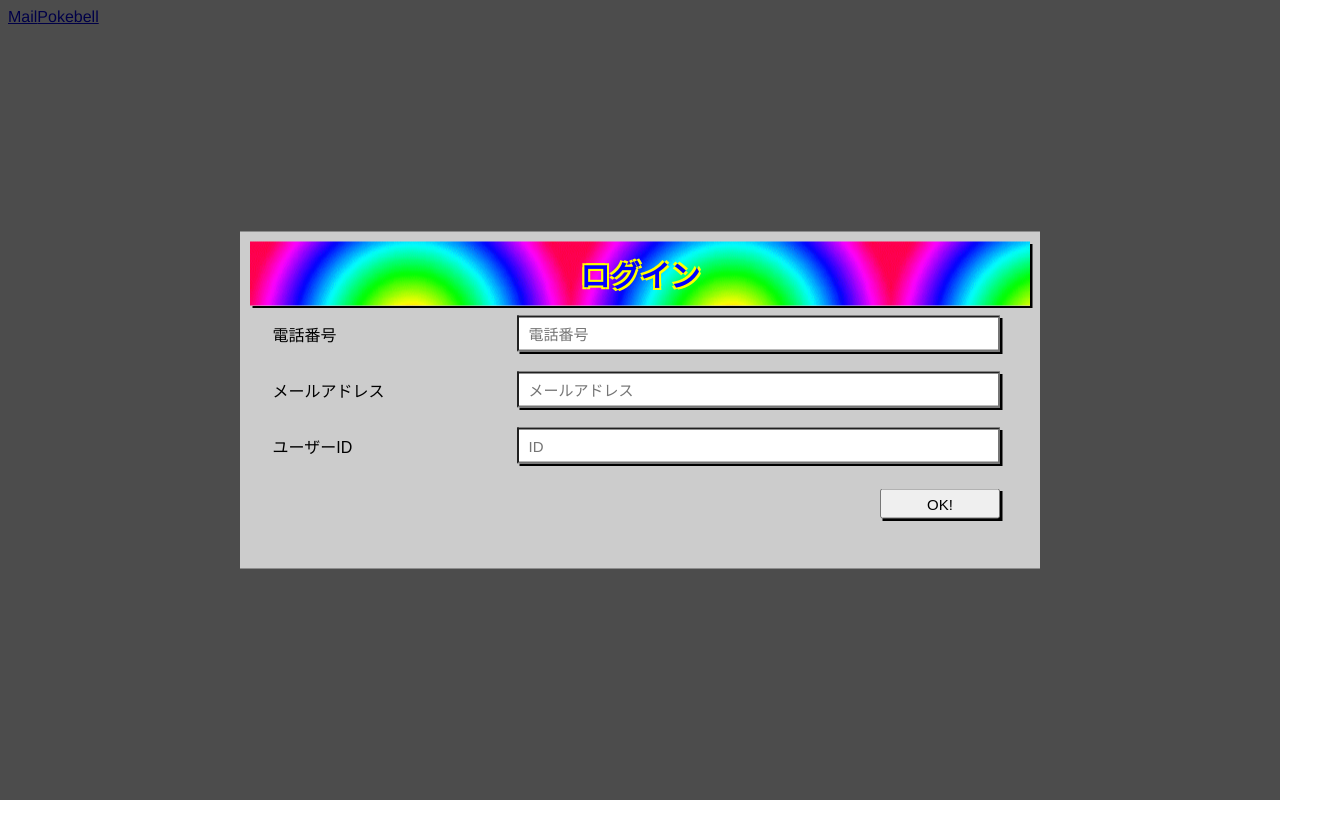
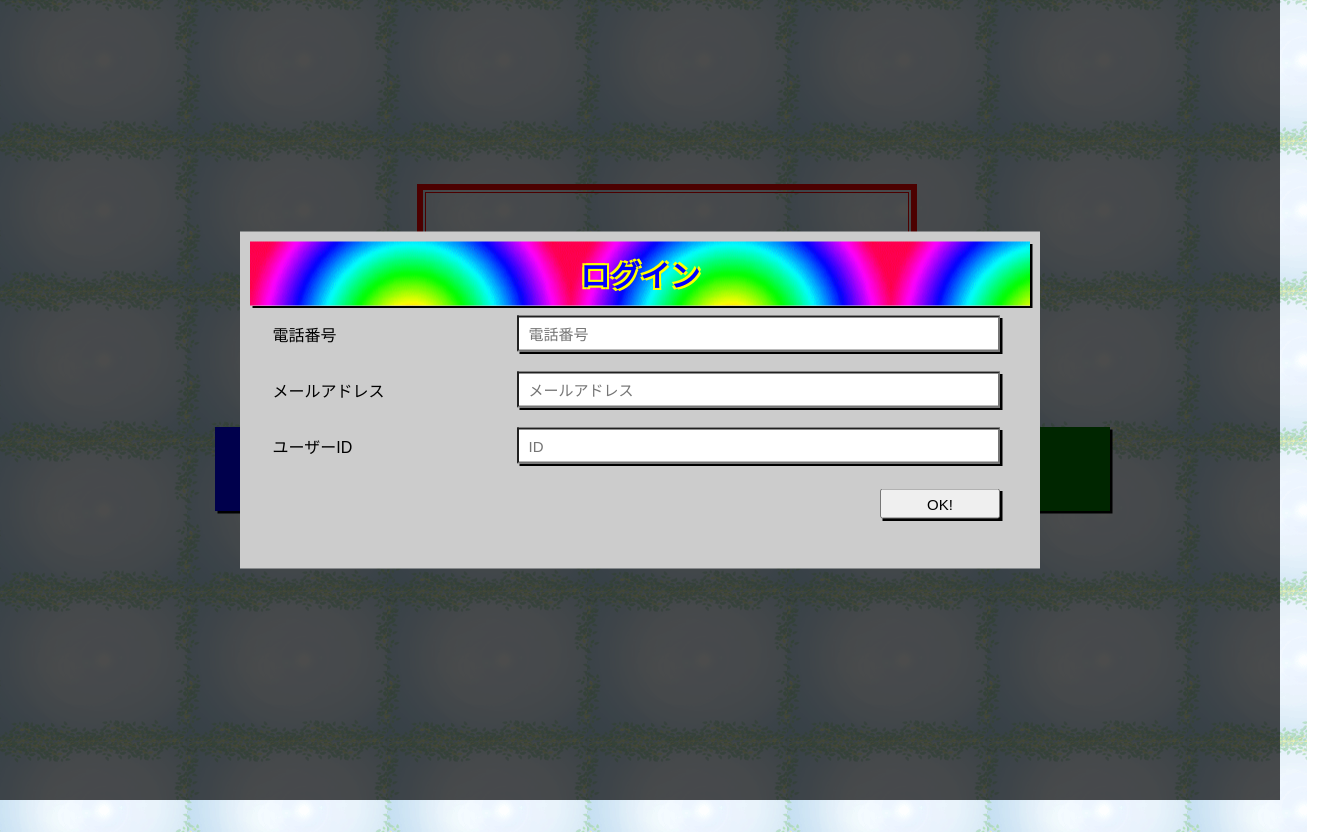
Before and after one commit to pteroid/heisei_chat_client, a Vue app: page / in a window 1280 px wide. Shown: the whole page, 1327 px wide, since content can reach past the window. Before the commit the page ends 800 px from the top, so only its background shows below. Built offline with nearby package versions, Linux system fonts and the light colour scheme.

Commit message:
SENDファイルの内容をHOMEに実装

```diff
--- a/src/views/Home.vue
+++ b/src/views/Home.vue
@@ -1,7 +1,80 @@
 <template>
   <div class="home">
-        <router-link to="/keitai/mail">Mail</router-link>
-        <router-link to="/pokebell">Pokebell</router-link>
+    <div class="homeBack">
+      <center class="homec">
+        <!--
+    <select v-model="toYear">
+      <option v-for="year in years" :value="year.value" :key="year.id">{{year.text}}</option>
+    </select>
+        -->
+        <!--
+    <input type="radio" id="pokebell" value="Pokebell" v-model="toYear">
+    <label for="pokebell">ポケベル(H0~8) </label>
+    <input type="radio" id="keitai" value="Keitai" v-model="toYear">
+    <label for="keitai">ガラケー(H9~19) </label>
+    <input type="radio" id="smart" value="Smart" v-model="toYear">
+    <label for="smart">スマートホン(H20~31) </label>
+    <div >
+    <div v-if="toYear=='Pokebell'">
+      <input type="text" v-model="phoneNum" placeholder="電話番号" maxlength="12">
+    </div>
+    <div v-if="toYear=='Keitai'">
+      <input type="email" v-model="address" placeholder="メールアドレス">
+    </div>
+    <div v-if="toYear=='Smart'">
+      <input type="text" v-model="identfier" placeholder="ID" maxlength="16">
+    </div>
+
+    <div>
+      <textarea name="textbox" id="textbox" cols="30" rows="10"></textarea>
+    </div>
+    <button>send</button>
+        -->
+        <table border="6" bordercolor="red" width="500">
+          <tr>
+            <td>
+              <marquee>
+                <font size="14" color="blue">
+                  <i>
+                    <b>平 成 チ ャ ッ ト</b>
+                  </i>
+                </font>
+              </marquee>
+            </td>
+          </tr>
+        </table>
+        <table width="480px">
+          <tr>
+            <td>
+              <marquee behavior="alternate">
+                <p class="advice">\ ゆ っ く り し て い っ て ね ！ /</p>
+              </marquee>
+            </td>
+          </tr>
+        </table>
+        <div class="select">
+          <div class="list">
+            <!--<router-link tag="div" class="item" :to="{name: 'preview_mail', params:{id: message.id}}"-->
+            <router-link tag="div" class="pokebell" to="/Pokebell">
+              ポケベルへの受信を
+              <br>確認
+            </router-link>
+          </div>
+          <div class="list">
+            <router-link tag="div" class="keitai" to="/keitai">
+              ガラケーへの受信を
+              <br>確認
+            </router-link>
+          </div>
+          <div class="list">
+            <router-link tag="div" class="create" to="/send">
+              メッセージを
+              <br>作成
+            </router-link>
+          </div>
+        </div>
+      </center>
+    </div>
     <div class="backAuth" v-if="!logged"></div>
     <div class="auth" v-if="!logged">
       <div class="auth2">
@@ -25,57 +98,57 @@
 </template>
 
 <script>
-    import axios from 'axios'
+import axios from "axios";
 
 export default {
   name: "home",
   data() {
     return {
-                logged: false,
+      logged: false
     };
   },
   computed: {
     number: {
       get() {
-                    return this.$store.state.userInfo.number
+        return this.$store.state.userInfo.number;
       },
       set(value) {
-                    this.$store.commit('setUserInfoProp', {
+        this.$store.commit("setUserInfoProp", {
           prop_name: "number",
           value: value
-                    })
+        });
       }
     },
     e_mail: {
       get() {
-                    return this.$store.state.userInfo.email
+        return this.$store.state.userInfo.email;
       },
       set(value) {
-                    this.$store.commit('setUserInfoProp', {
+        this.$store.commit("setUserInfoProp", {
           prop_name: "email",
           value: value
-                    })
+        });
       }
     },
     username: {
       get() {
-                    return this.$store.state.userInfo.username
+        return this.$store.state.userInfo.username;
       },
       set(value) {
-                    this.$store.commit('setUserInfoProp', {
+        this.$store.commit("setUserInfoProp", {
           prop_name: "username",
           value: value
-                    })
+        });
       }
     }
   },
   methods: {
     async authSubmit() {
-                await axios.post('http://localhost:5042/login', {
+      await axios.post("http://localhost:5042/login", {
         number: Number(this.number),
         email: this.e_mail,
         username: this.username
-                })
+      });
       this.logged = true;
     }
   }
@@ -161,4 +234,105 @@
   -moz-osx-font-smoothing: none;
   box-shadow: 2.5px 2.5px;
 }
+.homec {
+  position: absolute;
+  width: 100%;
+  padding-top: 13%;
+}
+.advice {
+  width: 400px;
+  text-align: center;
+  font-size: 20px;
+  font-weight: bold;
+  color: rgb(205, 43, 226);
+  -webkit-font-smoothing: none;
+  -moz-osx-font-smoothing: none;
+  text-shadow: blue 1.5px 1.5px 1px, blue -1.5px 1.5px 1px,
+    blue 1.5px -1.5px 1px, blue -1.5px -1.5px 1px;
+}
+.homeBack {
+  top: -1%;
+  left: -1%;
+  position: absolute;
+  padding: 20px;
+  height: 100%;
+  width: 100%;
+  background: url("../assets/haikei.gif");
+}
+.select {
+  display: flex;
+  width: 70%;
+  margin-top: 60px;
+}
+.list {
+  width: 33%;
+}
+.pokebell {
+  margin: 10px;
+  color: rgb(255, 94, 0);
+  font-weight: bold;
+  -webkit-font-smoothing: none;
+  -moz-osx-font-smoothing: none;
+  text-shadow: skyblue 1px 1px 0px, skyblue -1px 1px 0px, skyblue 1px -1px 0px,
+    skyblue -1px -1px 0px;
+
+  background: blue;
+  padding: 18px;
+  box-shadow: 2.5px 2.5px black;
+}
+.pokebell:hover {
+  background: rgb(120, 120, 255);
+  transform: translate(1.5px, 1.5px);
+  box-shadow: 1px 1px black;
+}
+.pokebell:active {
+  transform: translate(2.5px, 2.5px);
+  box-shadow: 0px 0px black;
+}
+
+.list .keitai {
+  margin: 10px;
+  color: rgb(255, 94, 0);
+  font-weight: bold;
+  -webkit-font-smoothing: none;
+  -moz-osx-font-smoothing: none;
+  text-shadow: skyblue 1px 1px 0px, skyblue -1px 1px 0px, skyblue 1px -1px 0px,
+    skyblue -1px -1px 0px;
+
+  background: purple;
+  padding: 18px;
+  box-shadow: 2.5px 2.5px black;
+}
+.list .keitai:hover {
+  background: plum;
+  transform: translate(1.5px, 1.5px);
+  box-shadow: 1px 1px black;
+}
+.list .keitai:active {
+  transform: translate(2.5px, 2.5px);
+  box-shadow: 0px 0px black;
+}
+
+.create {
+  margin: 10px;
+  color: orange;
+  font-weight: bold;
+  -webkit-font-smoothing: none;
+  -moz-osx-font-smoothing: none;
+  text-shadow: skyblue 1px 1px 0px, skyblue -1px 1px 0px, skyblue 1px -1px 0px,
+    skyblue -1px -1px 0px;
+
+  background: green;
+  padding: 18px;
+  box-shadow: 2.5px 2.5px black;
+}
+.create:hover {
+  background: #88dd88;
+  transform: translate(1.5px, 1.5px);
+  box-shadow: 1px 1px black;
+}
+.create:active {
+  transform: translate(2.5px, 2.5px);
+  box-shadow: 0px 0px black;
+}
 </style>
```
Lines whose indentation alone changed are shown as unchanged.
